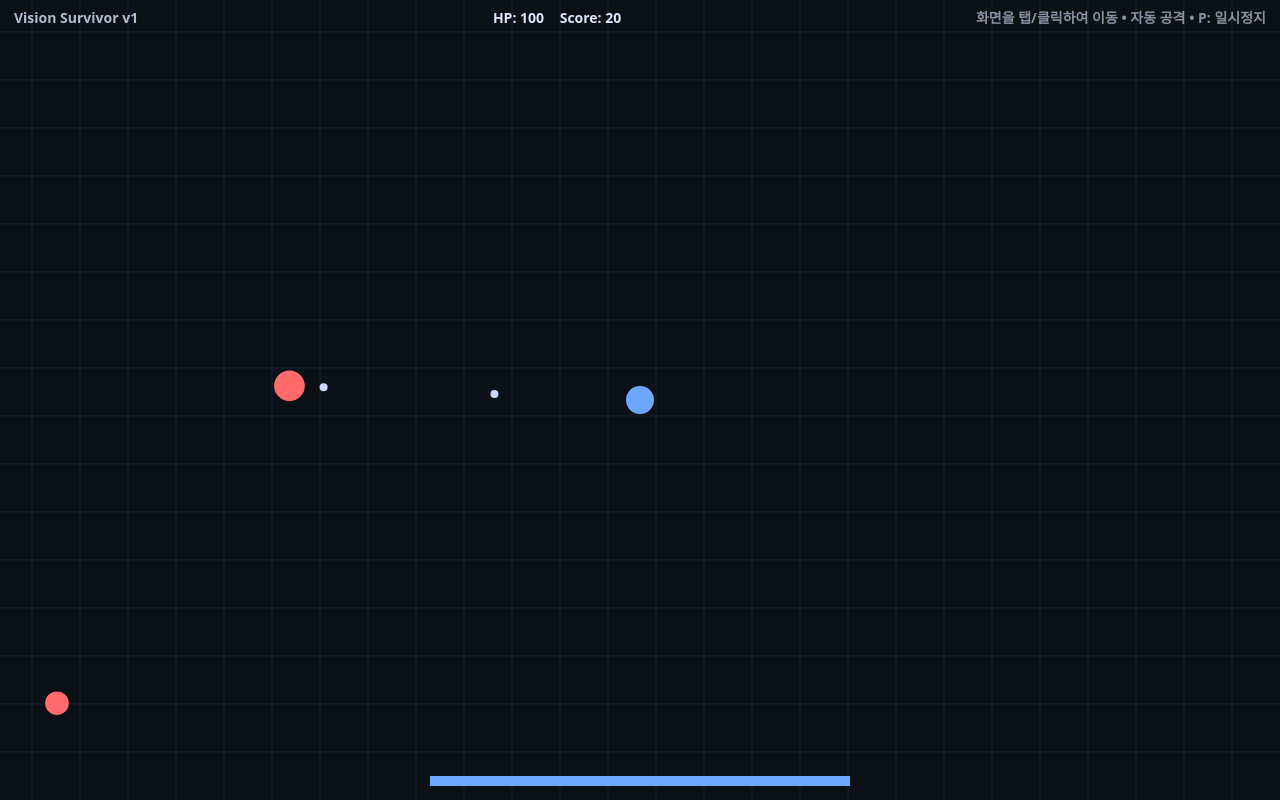
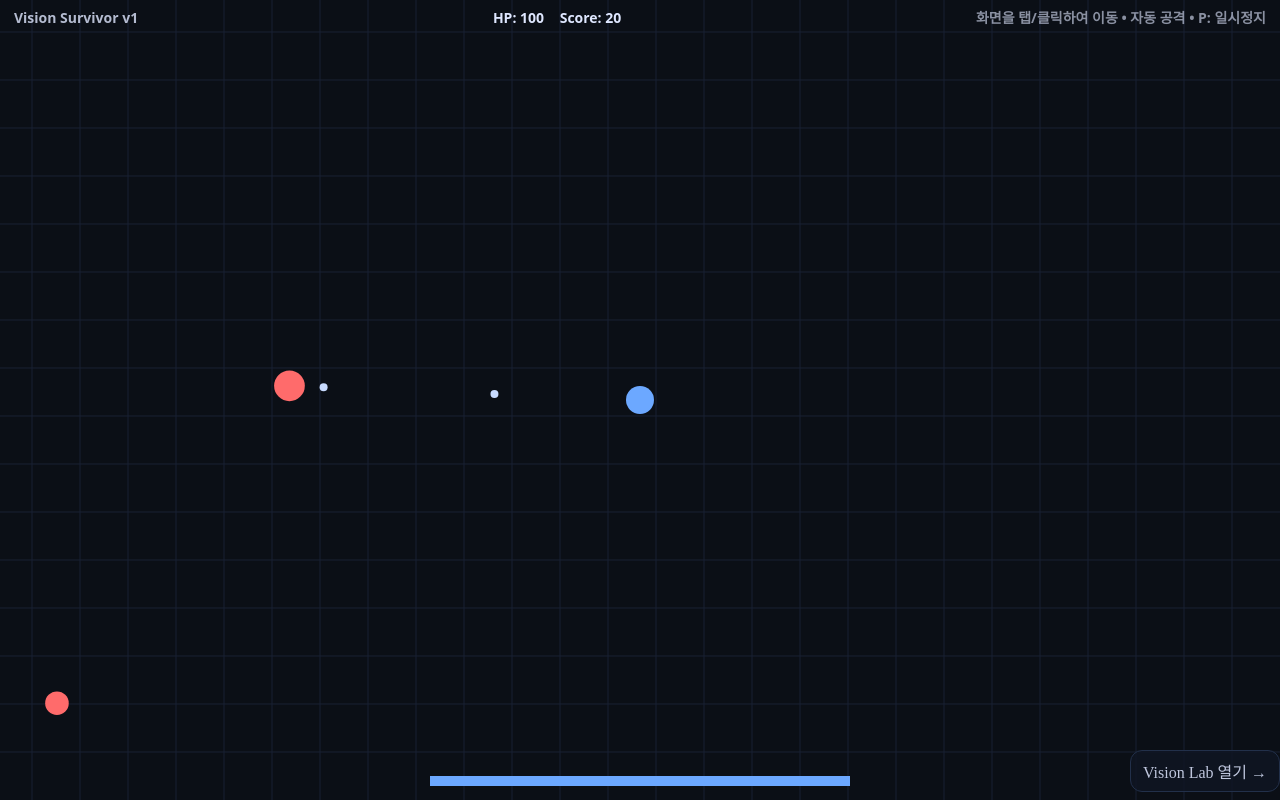
Before and after one commit to CrowKing63/webapp-practice, a plain HTML site: page vision-survivor/index.html in a window 1280 px wide. Drawn offline with Linux system fonts and the light colour scheme.

```diff
--- a/vision-survivor/index.html
+++ b/vision-survivor/index.html
@@ -28,6 +28,8 @@
       </div>
     </div>
 
+    <div id="lablink"><a href="./vision-lab/">Vision Lab 열기 →</a></div>
+
     <script src="./main.js"></script>
   </body>
   </html>
--- a/vision-survivor/style.css
+++ b/vision-survivor/style.css
@@ -64,6 +64,20 @@ html, body {
   display: none !important;
 }
 
+#lablink {
+  position: fixed;
+  right: env(safe-area-inset-right, 12px);
+  bottom: calc(env(safe-area-inset-bottom, 12px) + 8px);
+  background: var(--panel);
+  border: 1px solid #22304a;
+  border-radius: 12px;
+  padding: 8px 12px;
+  pointer-events: auto;
+}
+
+#lablink a { color: var(--fg); text-decoration: none; opacity: 0.85; }
+#lablink a:hover { opacity: 1; }
+
 .panel {
   background: var(--panel);
   border: 1px solid #22304a;
```
